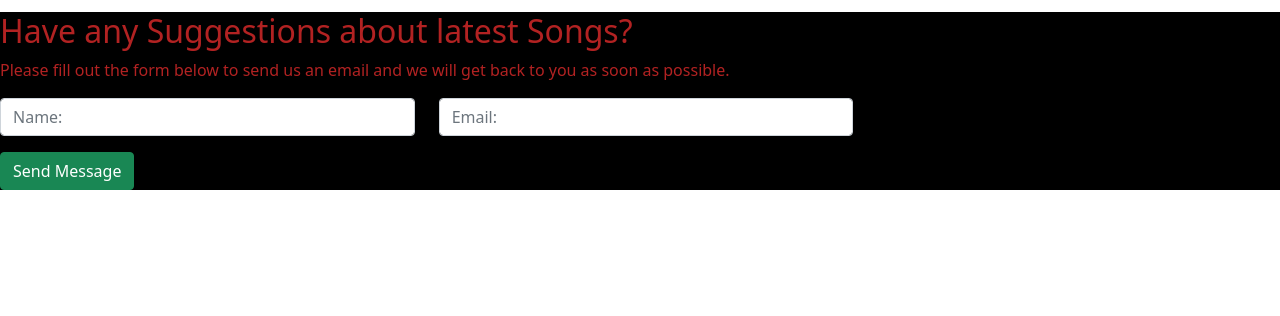
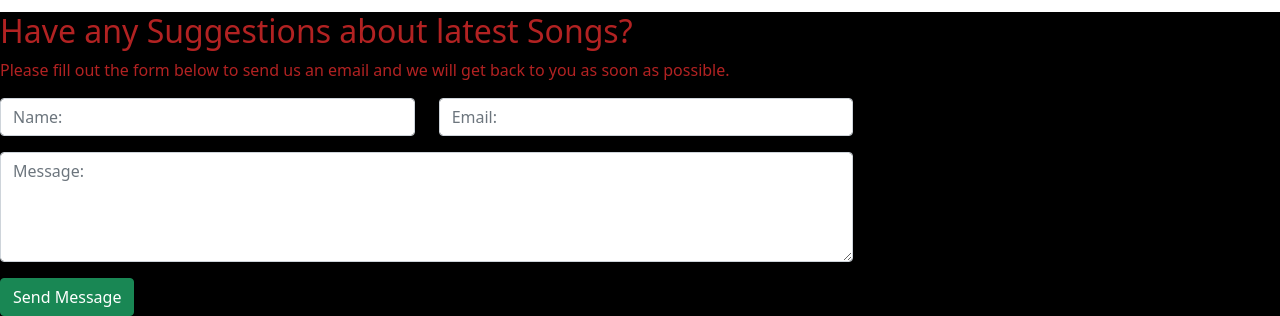
Before and after one commit to anagharanjith/wdbootcamp, a plain HTML site: page index.html in a window 1280 px wide. Shown: the part 1386-1702 px from the top of the page. Before the commit the page ends 1576 px from the top, so only its background shows below. Drawn offline with nearby package versions, Linux system fonts and the light colour scheme.

Commit message:
Update index.html

```diff
--- a/index.html
+++ b/index.html
@@ -101,6 +101,11 @@
                     </div>
                   </div>
                 </div>
+                  <div class="form-group">
+            <textarea name="message" id="message" class="form-control" rows="4" placeholder="Message:"
+              required></textarea>
+            <p class="help-block text-danger"></p>
+          </div>
                 <div class="form-group">
 
                 <div id="success"></div>
```
